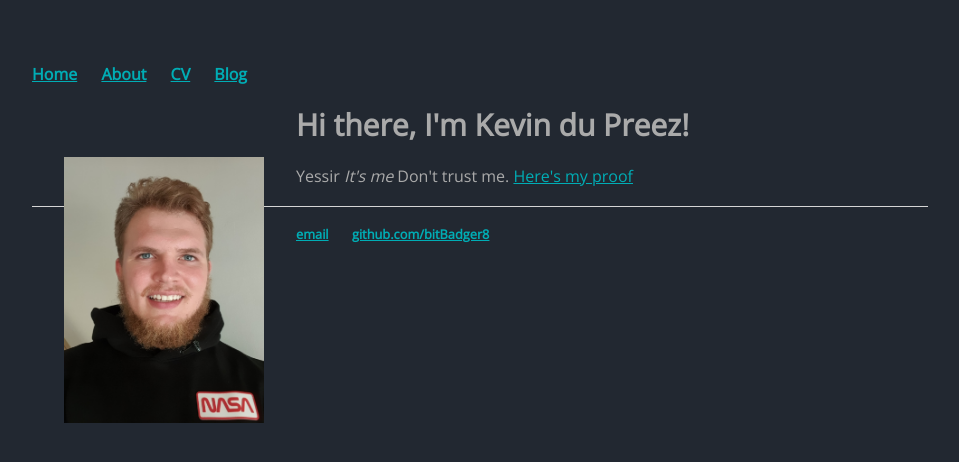
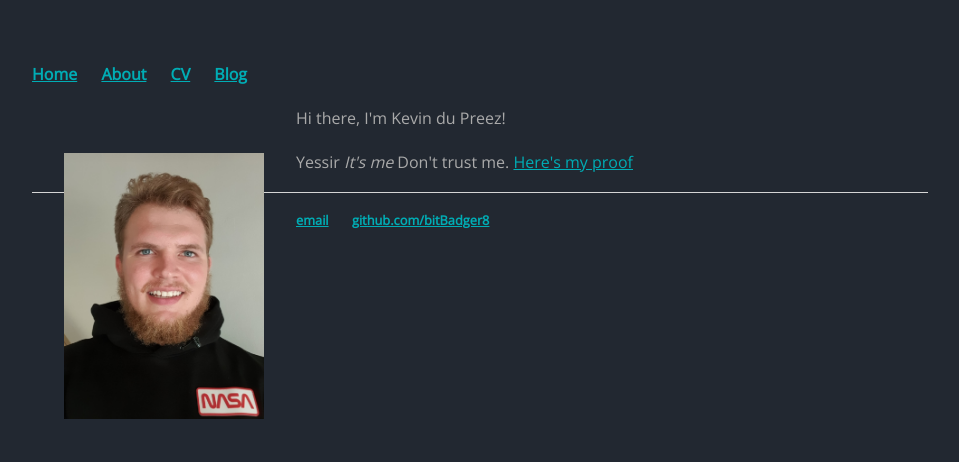
Before and after one commit to bitBadger8/bitBadger8.github.io, a Jekyll site: the page built from index.html, in a window 1280 px wide. Shown: the top 462 px of the page, without its empty margins (160-1119 px from the left). Built offline with Jekyll 4.4.1, drawn with Linux system fonts in a browser that asks for light colours.

```diff
--- a/index.html
+++ b/index.html
@@ -7,7 +7,7 @@ title: Kevin du Preez, Personal Page
 		<img src="https://bitbadger8.github.io/assets/images/smallerProfile.jpg" alt="Photo of Kev" id="kevPic" />
 	</div>
 	<div class="sideR">
-		<h1>Hi there, I'm Kevin du Preez!</h1>
+		<p>Hi there, I'm Kevin du Preez!</p>
 		<p>Yessir <em>It's me</em> Don't trust me. <a href="/about">Here's my proof</a></p>
 	</div>
 
```
